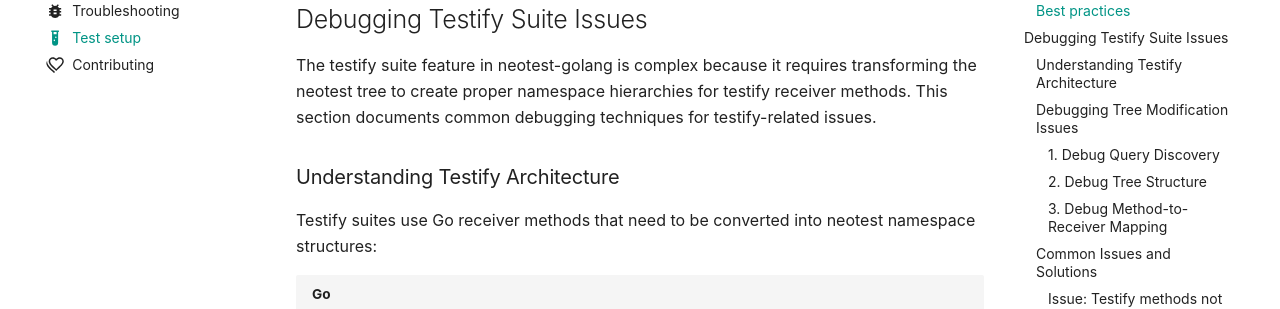
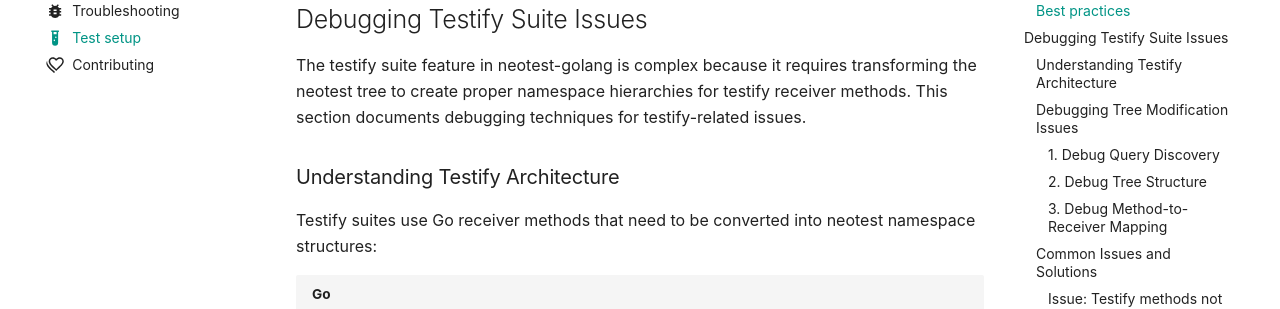
Before and after one commit to fredrikaverpil/neotest-golang, an MkDocs documentation site: the page built from docs/test.md, in a window 1280 px wide and 900 px high, scrolled down 2324 px. Shown: the part 205-514 px from the top of the window. Built offline with MkDocs 1.6.1 and Material for MkDocs 9.7.7, drawn with Linux system fonts in a browser that asks for light colours; comment, search, counter and statistics services are not loaded.

Commit message:
docs(fix): tweaks

```diff
--- a/docs/test.md
+++ b/docs/test.md
@@ -126,7 +128,7 @@ When writing tests...
 
 The testify suite feature in neotest-golang is complex because it requires
 transforming the neotest tree to create proper namespace hierarchies for testify
-receiver methods. This section documents common debugging techniques for
+receiver methods. This section documents debugging techniques for
 testify-related issues.
 
 ### Understanding Testify Architecture
```
Also changed, not shown: other parts of docs/test.md (+2 -0 lines), README.md (+2 -2 lines).
